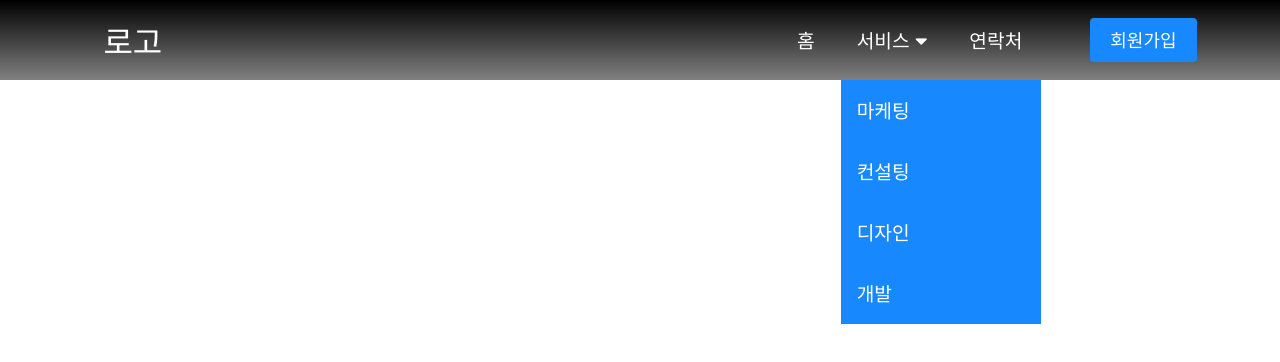
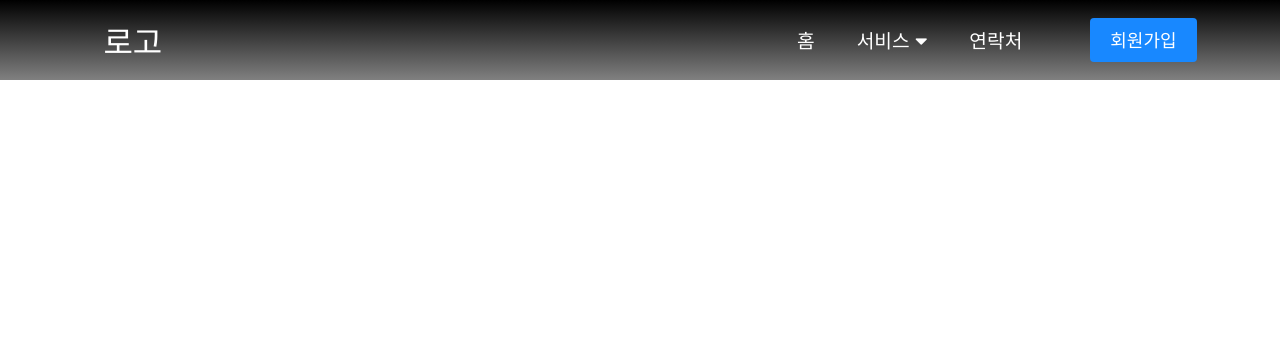
Before and after one commit to rkdvnfma90/react-responsive-navbar, a React (Create React App) app: page / in a window 1280 px wide. Shown: the top 362 px of the page. Built offline with nearby package versions, Linux system fonts and the light colour scheme.

Commit message:
feat 마우스 이벤트 추가

```diff
--- a/src/components/Navbar.js
+++ b/src/components/Navbar.js
@@ -145,10 +145,20 @@ const NavLinksMobile = styled(Link)`
 
 const Navbar = () => {
   const [click, setClick] = useState(false)
-  const [dropdown, setDropdown] = useState(true)
+  const [dropdown, setDropdown] = useState(false)
 
   const handleClick = () => setClick(!click)
   const closeMobileMenu = () => setClick(false)
+  const onMouseEnter = () => {
+    if (window.innerWidth < 960) {
+      setDropdown(false)
+    } else {
+      setDropdown(true)
+    }
+  }
+  const onMouseLeave = () => {
+    setDropdown(false)
+  }
 
   return (
     <>
@@ -168,7 +178,7 @@ const Navbar = () => {
               홈
             </NavLinks>
           </NavItem>
-          <NavItem>
+          <NavItem onMouseEnter={onMouseEnter} onMouseLeave={onMouseLeave}>
             <NavLinks to='/services' onClick={closeMobileMenu}>
               서비스 <Icon className='fas fa-caret-down' />
             </NavLinks>
```
